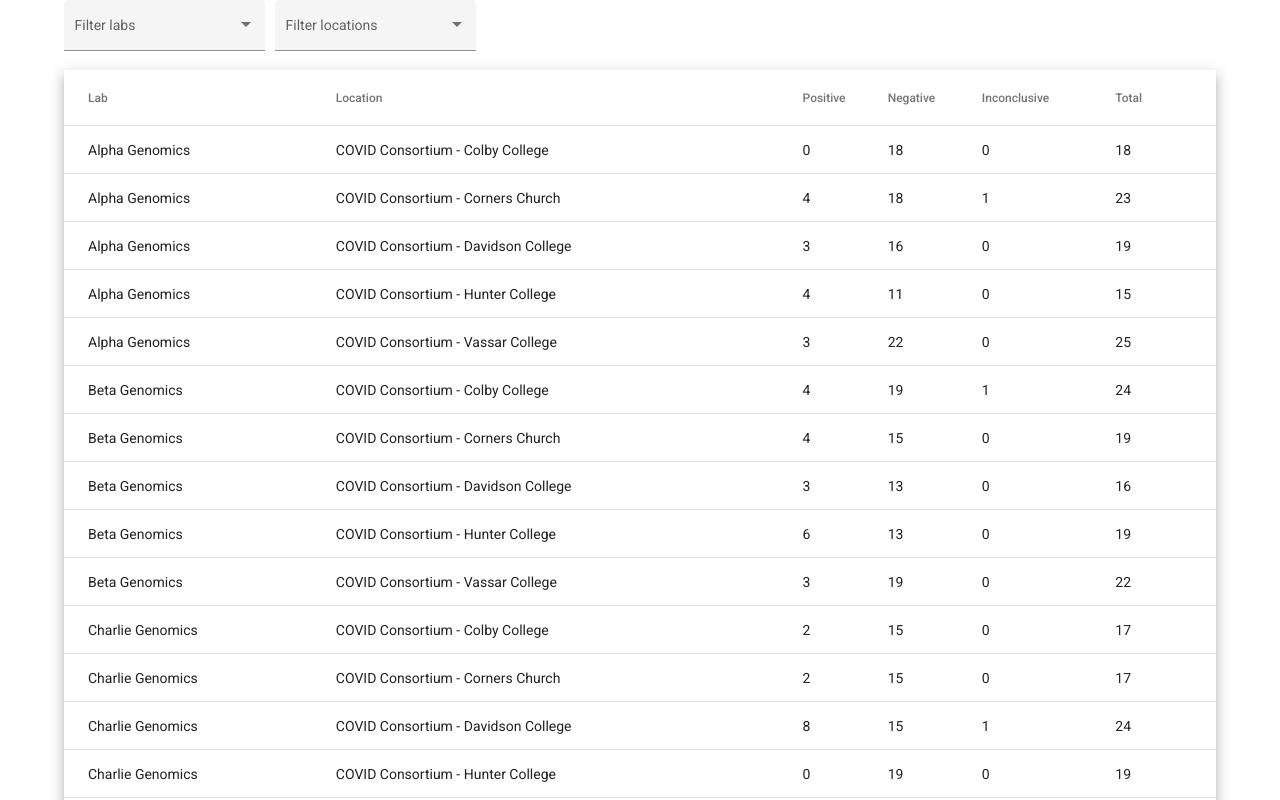
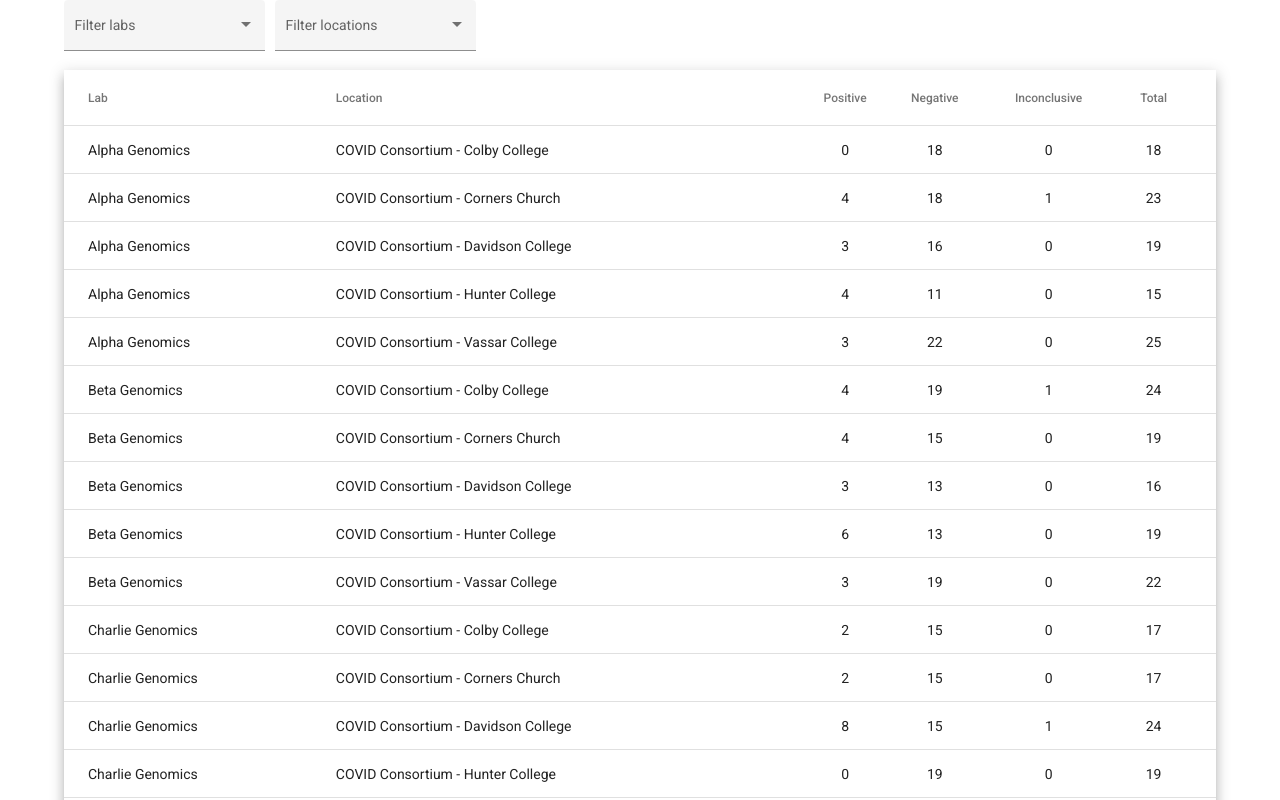
Before and after one commit to muditbhadouria/health-care, an Angular app: page / in a window 1280 px wide. Shown: the top 800 px of the page. Built offline with nearby package versions, Linux system fonts and the light colour scheme.

Commit message:
data alignment in center

```diff
--- a/src/app/app.component.html
+++ b/src/app/app.component.html
@@ -32,26 +32,26 @@
 
     <!-- Positive Column -->
     <ng-container matColumnDef="positive">
-      <th mat-header-cell *matHeaderCellDef> Positive </th>
-      <td mat-cell *matCellDef="let element"> {{element.positive}} </td>
+      <th style="text-align:center" mat-header-cell *matHeaderCellDef> Positive </th>
+      <td style="text-align:center" mat-cell *matCellDef="let element"> {{element.positive}} </td>
     </ng-container>
 
     <!-- Negative Column -->
     <ng-container matColumnDef="negative">
-      <th mat-header-cell *matHeaderCellDef> Negative </th>
-      <td mat-cell *matCellDef="let element"> {{element.negative}} </td>
+      <th style="text-align:center" mat-header-cell *matHeaderCellDef> Negative </th>
+      <td style="text-align:center" mat-cell *matCellDef="let element"> {{element.negative}} </td>
     </ng-container>
 
     <!-- Inconclusive Column -->
     <ng-container matColumnDef="inconclusive">
-      <th mat-header-cell *matHeaderCellDef> Inconclusive </th>
-      <td mat-cell *matCellDef="let element"> {{element.inconclusive}} </td>
+      <th style="text-align:center" mat-header-cell *matHeaderCellDef> Inconclusive </th>
+      <td style="text-align:center" mat-cell *matCellDef="let element"> {{element.inconclusive}} </td>
     </ng-container>
 
     <!-- Total Column -->
     <ng-container matColumnDef="total">
-      <th mat-header-cell *matHeaderCellDef> Total </th>
-      <td mat-cell *matCellDef="let element"> {{element.total}} </td>
+      <th style="text-align:center" mat-header-cell *matHeaderCellDef> Total </th>
+      <td style="text-align:center" mat-cell *matCellDef="let element"> {{element.total}} </td>
     </ng-container>
 
     <tr mat-header-row *matHeaderRowDef="displayedColumns"></tr>
```
